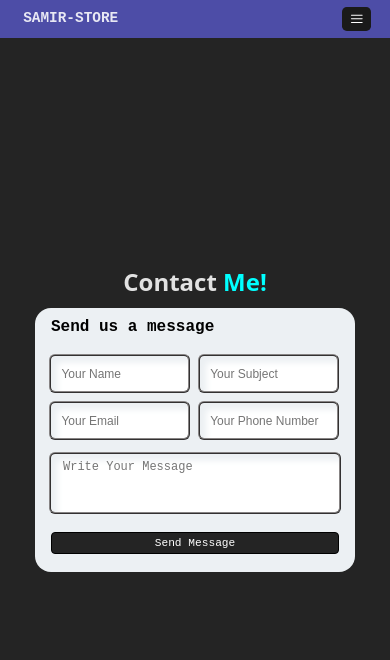
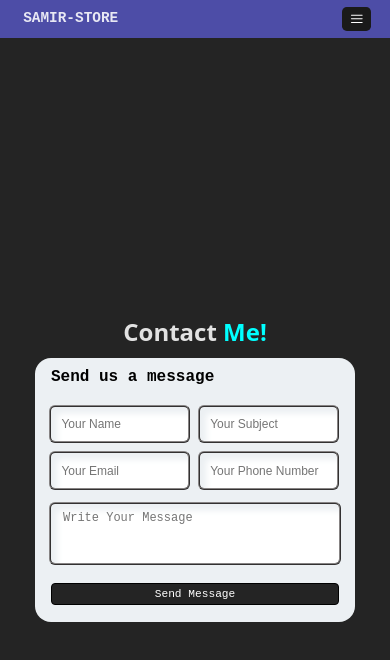
Before and after one commit to samir-uraon/Samir-Store, a React (Vite) app: page /Contact in a window 390 px wide. Shown: the top 660 px of the page. Built offline with nearby package versions, Linux system fonts and the light colour scheme.

Commit message:
first commit

```diff
--- a/src/pages/Contact.css
+++ b/src/pages/Contact.css
@@ -1,6 +1,6 @@
 .main{
 	width: 100%;
-	height: 90%;
+	height: 100%;
 	font-size: 62.5%;
 	display: flex;
 justify-content:center;
@@ -8,15 +8,9 @@ align-items: center;
 flex-direction: column;
 
 }
-.main2{
 
-	padding: 3rem;
-	& #ContactHead{
-		text-align: center;
-	}
-}
 #ContactHead{
-	margin-top: 0rem;
+	margin-top: 6rem;
 	font-size: 2rem;
 
 }
@@ -26,7 +20,7 @@ flex-direction: column;
 display: flex;
 justify-content:center;
 align-items: center;
-
+padding: 0 0 3rem 0;
 }
 .info{
 	box-sizing: border-box;
@@ -180,6 +174,15 @@ color: black;
 		}
 			.formdiv form button{
 				margin-top: 1.5rem;
+			}
+
+	}
+	@media screen and (max-width:620px) {
+		:root{
+			font-size: 53%;
+		}
+			#ContactHead{
+				margin-top: 5rem;
 			}
 
 	}
--- a/src/pages/Contact.jsx
+++ b/src/pages/Contact.jsx
@@ -28,7 +28,7 @@ return bool
 			<>
 			<Header/>
 <div className='main'>
-	<div className="main2">
+
 	<div id='ContactHead'><h2>Contact <span style={usstyle}>Me!</span></h2></div>
 
 	<div className="detailsdiv">
@@ -66,7 +66,7 @@ return bool
 </form>
 	</div>
 
-	</div>
+
 	</div>
 	</div>
 				</>
```
